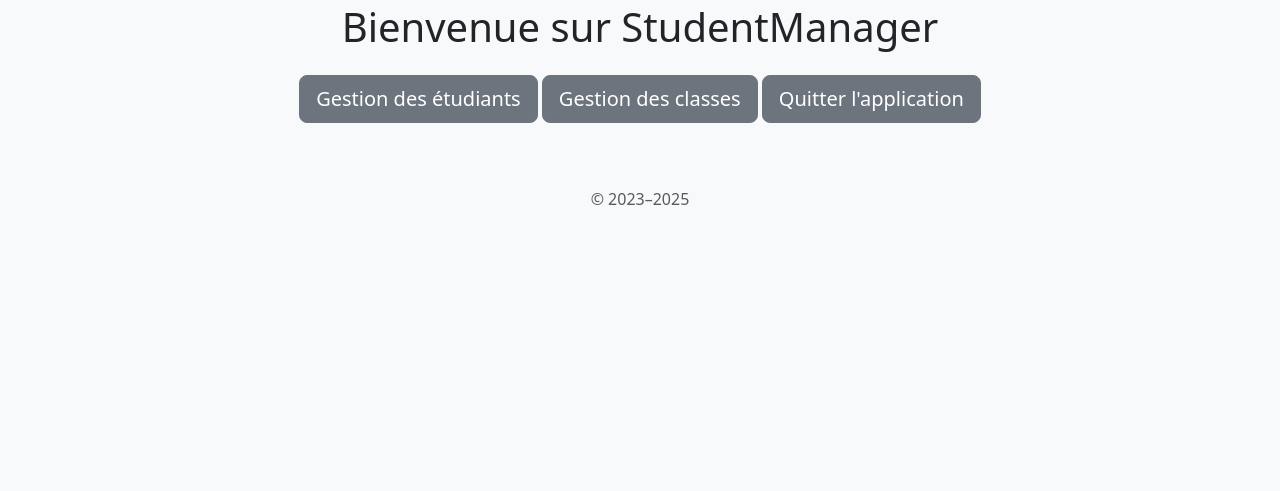
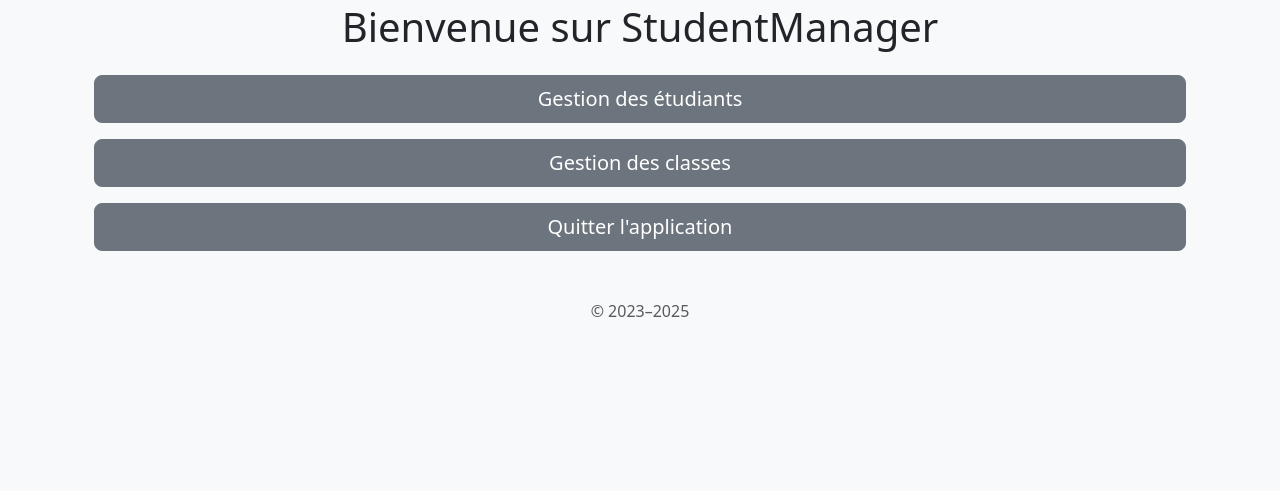
Before and after one commit to Bubhux/StudentManager-Web-App, a Django app: page / in a window 1280 px wide. Shown: the part 101-592 px from the top of the page. Run offline with Django 5.2, Linux system fonts and the light colour scheme; some libraries are stand-ins or nearby versions.

Commit message:
Mise à jour V.1.7  Changes to be committed: 	modified:   home/templates/home/home.html

```diff
--- a/home/templates/home/home.html
+++ b/home/templates/home/home.html
@@ -8,9 +8,10 @@
     <main class="container text-center">
         <h1 class="mb-4">Bienvenue sur StudentManager</h1>
 
-        <a href="{% url 'student_management' %}" class="btn btn-secondary btn-lg mb-3">Gestion des étudiants</a>
-        <a href="{% url 'classroom_management' %}" class="btn btn-secondary btn-lg mb-3">Gestion des classes</a>
-        <a href="{% url 'quit_application' %}" class="btn btn-secondary btn-lg mb-3">Quitter l'application</a>
+        <!-- Ajout de d-block sur chaque bouton -->
+        <a href="{% url 'student_management' %}" class="btn btn-secondary btn-lg mb-3 d-block w-60 mx-auto">Gestion des étudiants</a>
+        <a href="{% url 'classroom_management' %}" class="btn btn-secondary btn-lg mb-3 d-block w-60 mx-auto">Gestion des classes</a>
+        <a href="{% url 'quit_application' %}" class="btn btn-secondary btn-lg mb-3 d-block w-60 mx-auto">Quitter l'application</a>
 
         <p class="mt-5 mb-3 text-body-secondary">&copy; 2023–2025</p>
     </main>
```
